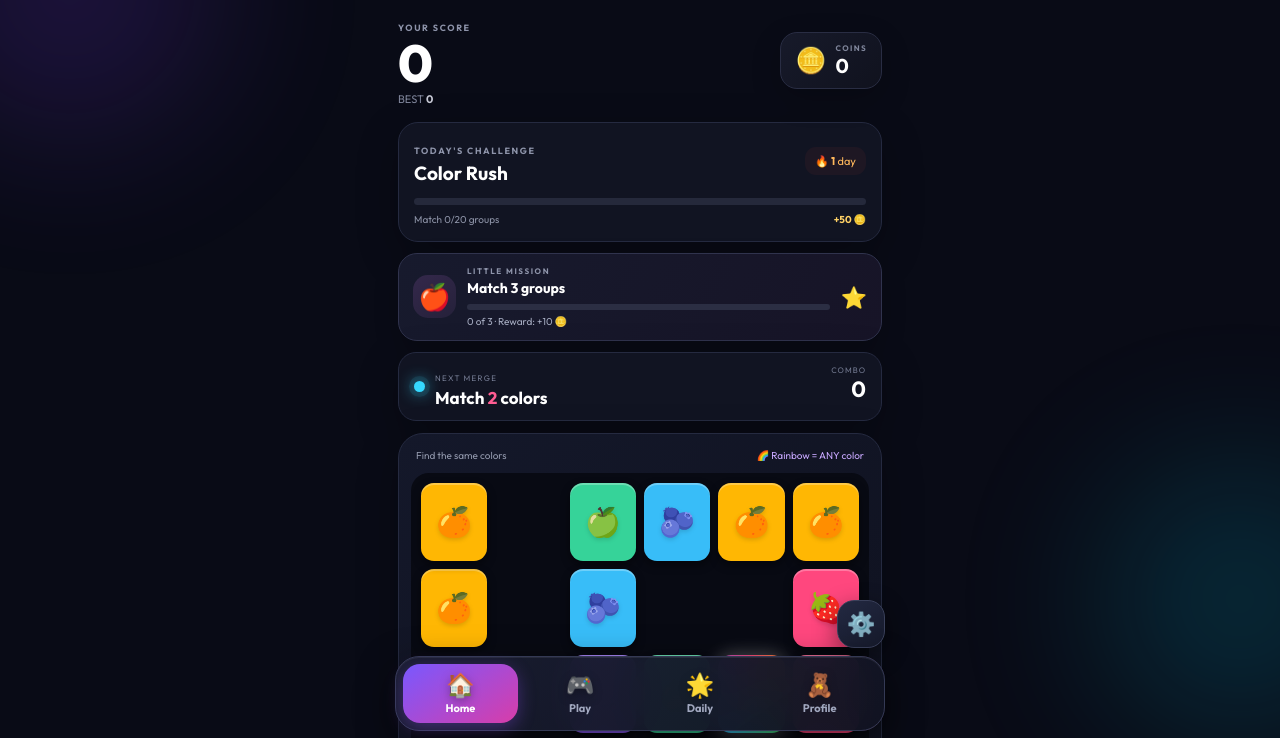
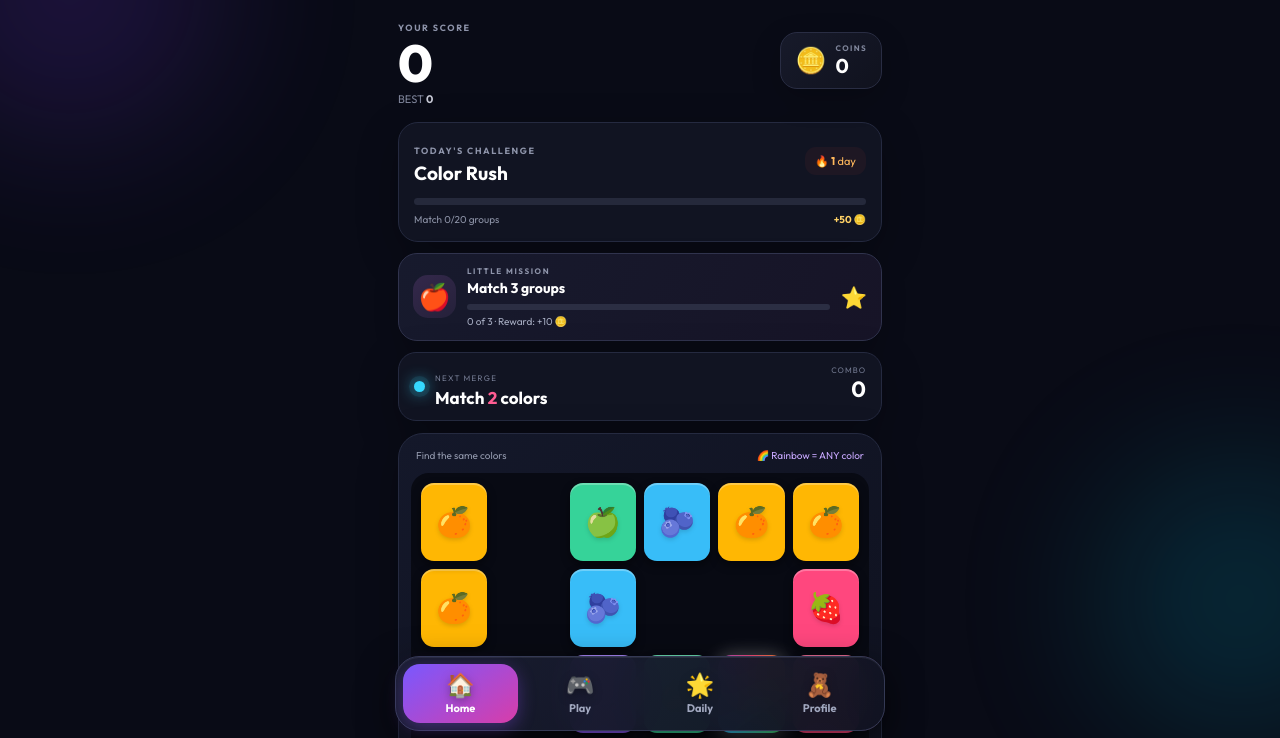
Before and after one commit to saqmusheer-dev/Gridgame, a website: page index.html in a window 1280 px wide. Shown: the part 61-799 px from the top of the page. Drawn offline with Linux system fonts and the light colour scheme.

Commit message:
Move settings into player profile menu

```diff
--- a/index.html
+++ b/index.html
@@ -37,7 +37,6 @@
     <div class="tip" id="tip">✨ Pick matching squares. Bigger groups = bigger points.</div>
     <div class="bottom-actions"><button id="dailyBtn" class="secondary">🎯 Daily</button><button id="restart" class="primary">↻ New Run</button><button id="shareBtn" class="secondary">↗ Share</button></div>
   </main>
-  <button id="settingsBtn" class="settings-fab" aria-label="Settings" title="Settings">⚙️</button>
   <nav class="bottom-nav" aria-label="Main menu">
     <button class="nav-item active" data-tab="home" aria-label="Home"><span class="nav-icon">🏠</span><span>Home</span></button>
     <button class="nav-item" data-tab="play" aria-label="Play"><span class="nav-icon">🎮</span><span>Play</span></button>
```
